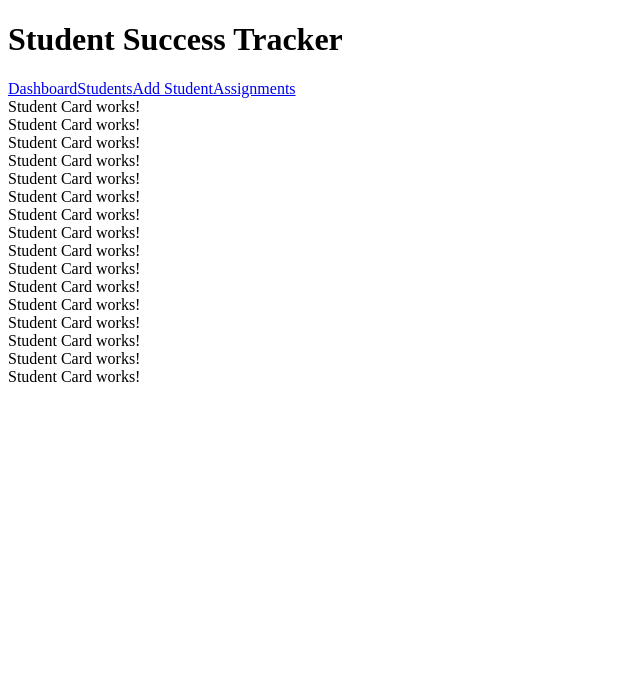
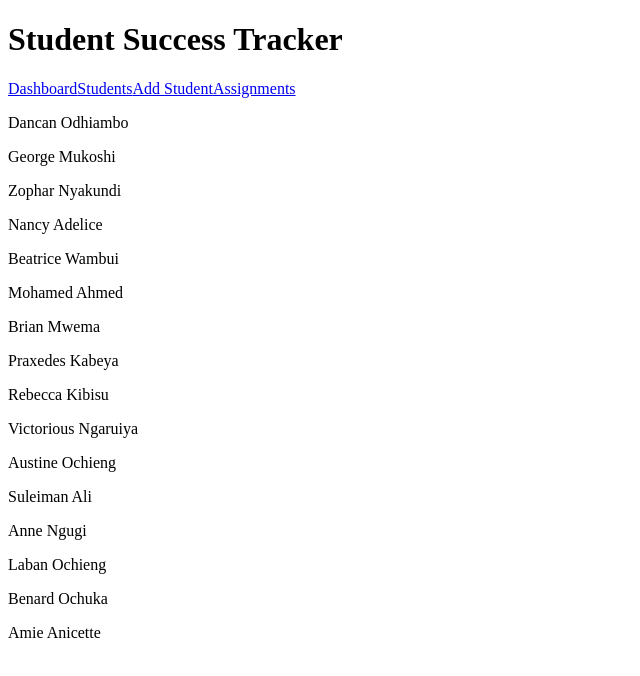
Before and after one commit to d-odhiambo/student-success-tracker-app, a React (Vite) app: page /students in a window 1280 px wide. Shown: the top 676 px of the page, without its empty margins (0-640 px from the left). Built offline with nearby package versions, Linux system fonts and the light colour scheme; data requests are answered from the project's data file.

Commit message:
accept student prop in StudentCard

```diff
--- a/src/Components/Students/StudentCard.jsx
+++ b/src/Components/Students/StudentCard.jsx
@@ -1,7 +1,11 @@
 import React from "react";
 
-function StudentCard() {
-  return <div>Student Card works!</div>;
+function StudentCard({ student }) {
+  return (
+    <div>
+      <p>{student.name}</p>
+    </div>
+  );
 }
 
 export default StudentCard;
```
